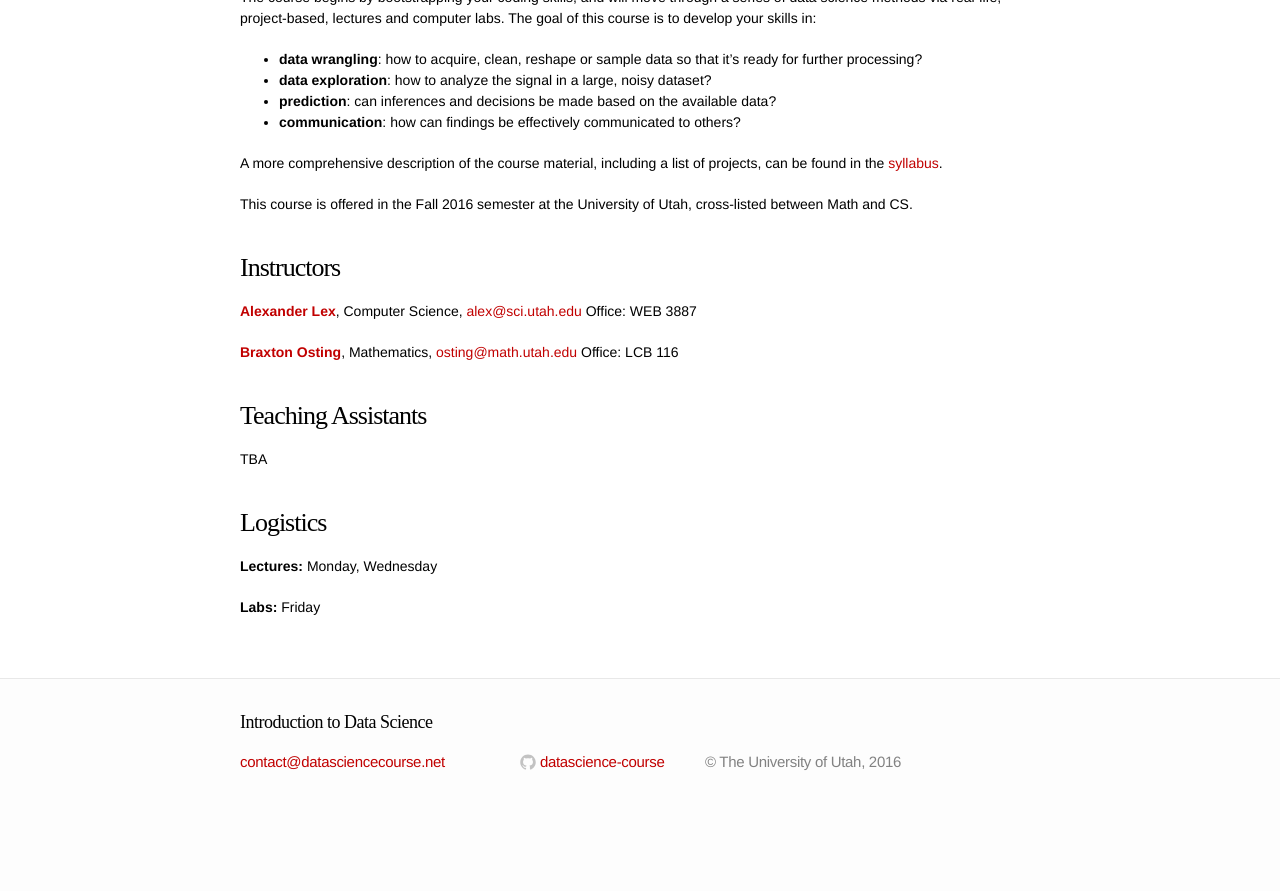
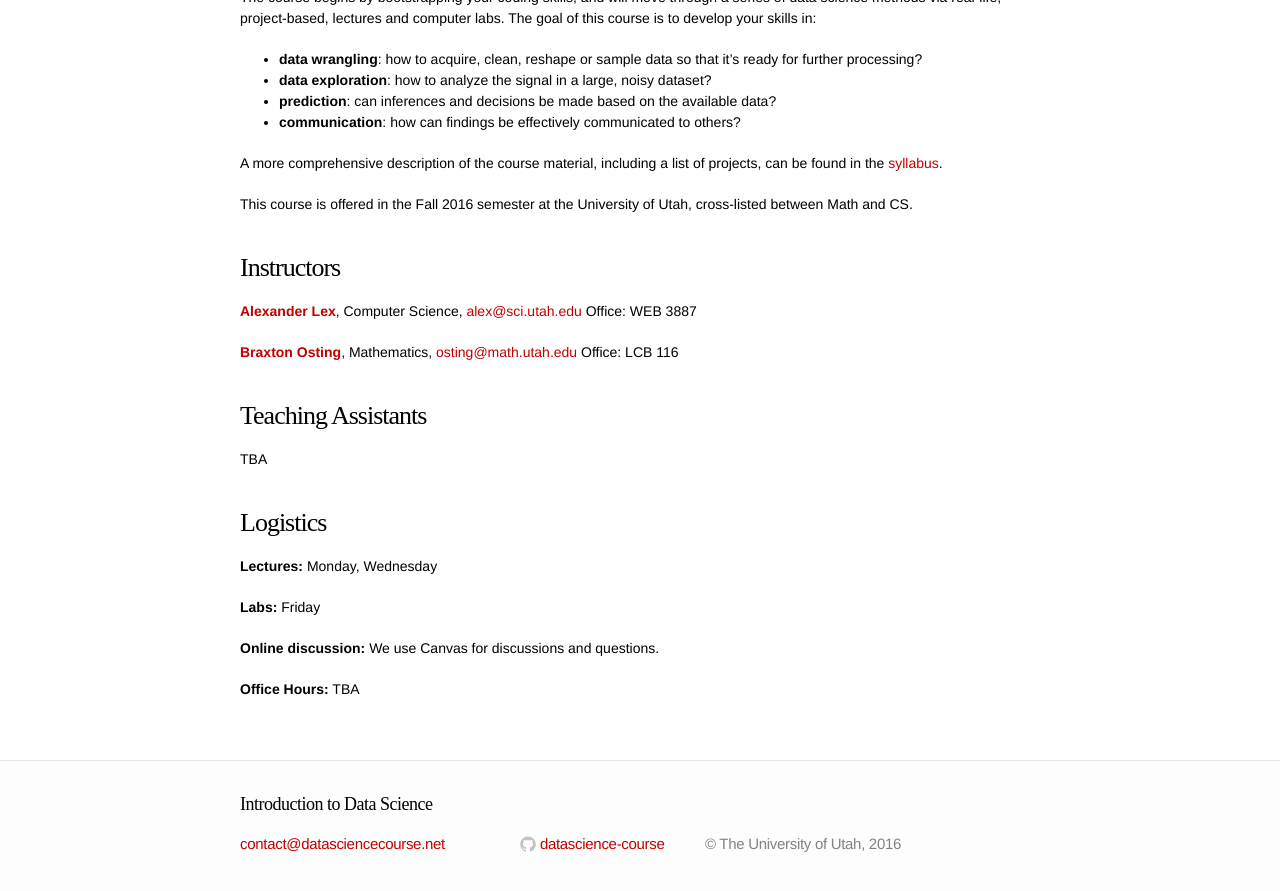
Before and after one commit to datascience-course/2016-website, a Jekyll site: the page built from index.md, in a window 1280 px wide and 900 px high, scrolled down 591 px. Shown: the top 891 px of the window. Built offline with Jekyll 4.4.1, drawn with Linux system fonts in a browser that asks for light colours; some web fonts are replaced; before the commit the page ends 1409 px from its top, so only the background shows below that.

Commit message:
Update index.md

```diff
--- a/index.md
+++ b/index.md
@@ -44,10 +44,9 @@ TBA
 
 **Labs:** Friday
 
-{% comment %}
 **Online discussion:** We use Canvas for discussions and questions.
-**Office Hours:** See [this calendar](https://www.google.com/calendar/embed?src=fdvio7r8i82kk0vl2to5j3dd1s%40group.calendar.google.com&ctz=America/Denver).
-{% endcomment %}
+
+**Office Hours:** TBA
 
 {% comment %}
 **Online discussion:** We use [Piazza](http://piazza.com/utah/fall2015/cs5630cs6630) for discussions and questions. Please sign up with your utah.edu e-mail address.
```
